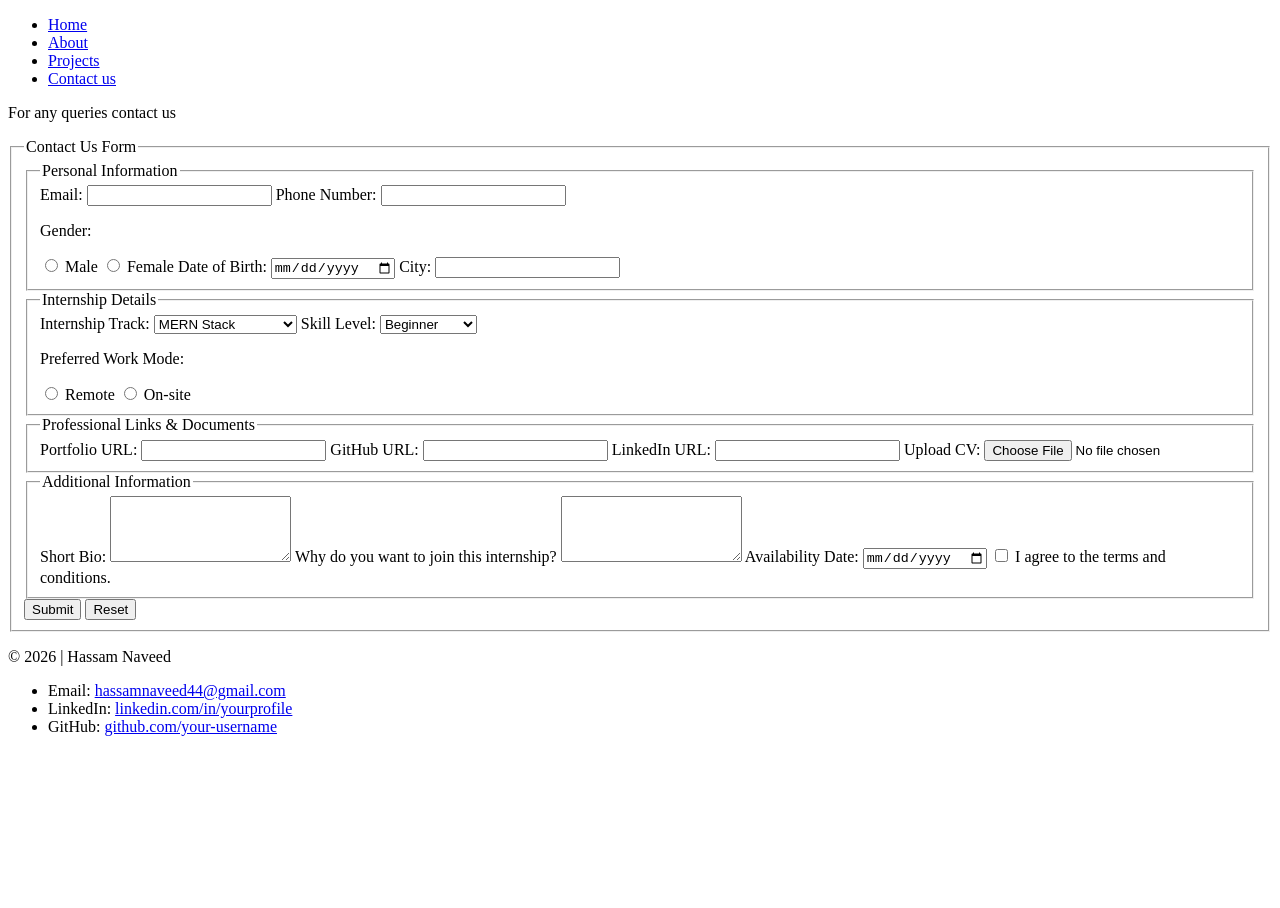
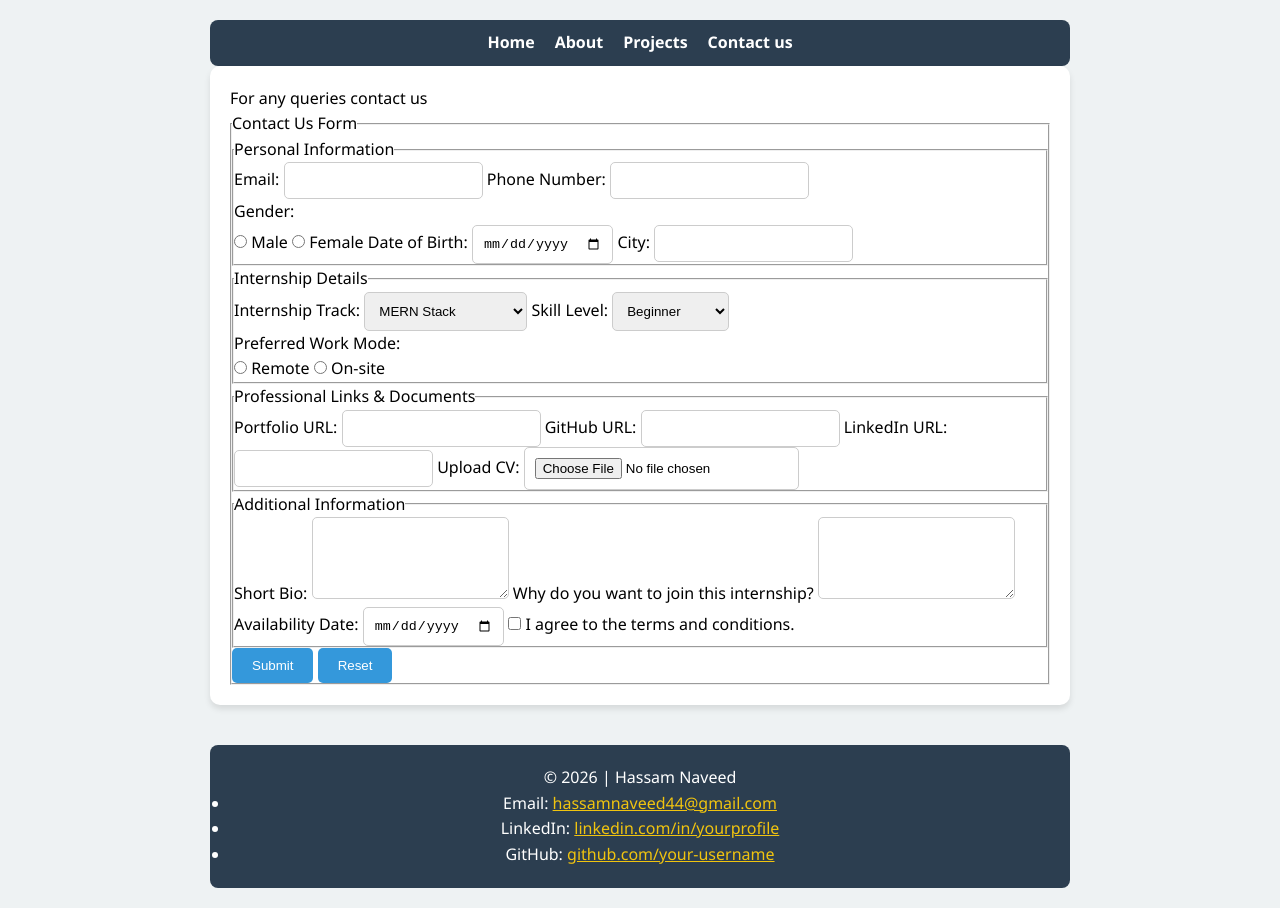
Before and after one commit to hassamnaveed44/my-developer-portfolio, a plain HTML site: page contact.html in a window 1280 px wide. Before the commit the page ends 800 px from the top, so only its background shows below. Drawn offline with Linux system fonts and the light colour scheme.

Commit message:
Add custom css for styling

```diff
--- a/about.html
+++ b/about.html
@@ -4,6 +4,7 @@
     <meta charset="UTF-8" />
     <meta name="viewport" content="width=device-width, initial-scale=1.0" />
     <title>About Page</title>
+    <link rel="stylesheet" href="custom.css" />
   </head>
   <body>
     <nav>
--- a/contact.html
+++ b/contact.html
@@ -4,6 +4,7 @@
     <meta charset="UTF-8" />
     <meta name="viewport" content="width=device-width, initial-scale=1.0" />
     <title>Contact Us</title>
+    <link rel="stylesheet" href="custom.css" />
   </head>
   <body>
     <nav>
--- a/custom.css
+++ b/custom.css
@@ -0,0 +1,69 @@
+
+:root {
+  --primary-color: #2c3e50;    /* Dark Blue */
+  --accent-color: #3498db;     /* Bright Blue */
+  --light-bg: #f8f9fa;         /* Light Grey */
+  --text-color: #333;
+  --white: #ffffff;
+}
+
+* { box-sizing: border-box; margin: 0; padding: 0; }
+
+body {
+  font-family: 'Segoe UI', sans-serif;
+  line-height: 1.6;
+  padding: 20px;
+  max-width: 900px;
+  margin: auto;
+  background-color: #eef2f3;
+}
+
+/* Navigation  */
+nav { background: var(--primary-color); padding: 10px; border-radius: 8px; }
+nav ul { display: flex; list-style: none; gap: 20px; justify-content: center; }
+nav a { text-decoration: none; color: var(--white); font-weight: bold; transition: 0.3s; }
+nav a:hover { color: var(--accent-color); }
+
+/* Sections - Card Style */
+section, article {
+  margin-bottom: 20px;
+  padding: 20px;
+  background: var(--white);
+  border-radius: 10px;
+  box-shadow: 0 4px 6px rgba(0,0,0,0.1);
+}
+
+h1, h2 { color: var(--primary-color); margin-bottom: 10px; }
+
+/* Tables  */
+table { width: 100%; border-collapse: collapse; margin-top: 10px; }
+th { background-color: var(--primary-color); color: var(--white); }
+tr:nth-child(even) { background-color: var(--light-bg); }
+th, td { border: 1px solid #ddd; padding: 12px; text-align: left; }
+
+/* Forms */
+input, select, textarea { padding: 10px; border: 1px solid #ccc; border-radius: 5px; }
+button {
+  padding: 10px 20px;
+  background: var(--accent-color);
+  color: white;
+  border: none;
+  border-radius: 5px;
+  cursor: pointer;
+}
+
+/* Responsive */
+@media (max-width: 600px) {
+  nav ul { flex-direction: column; gap: 10px; }
+}
+
+/* Footer */
+footer {
+  margin-top: 40px;
+  padding: 20px;
+  background: var(--primary-color);
+  color: white;
+  text-align: center;
+  border-radius: 8px;
+}
+footer a { color: #f1c40f; }
```
Also changed, not shown: projects.html (+2 -0 lines). Lines whose indentation alone changed are shown as unchanged.
